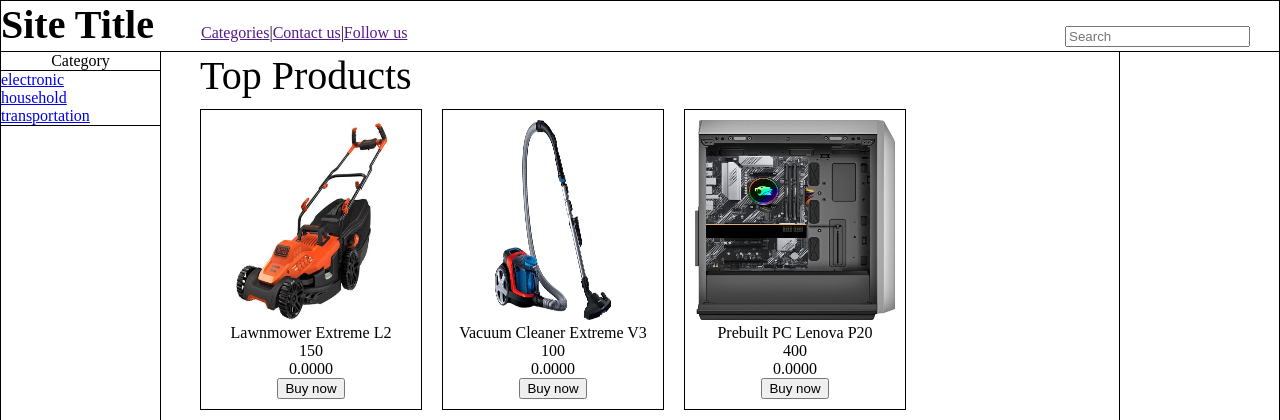
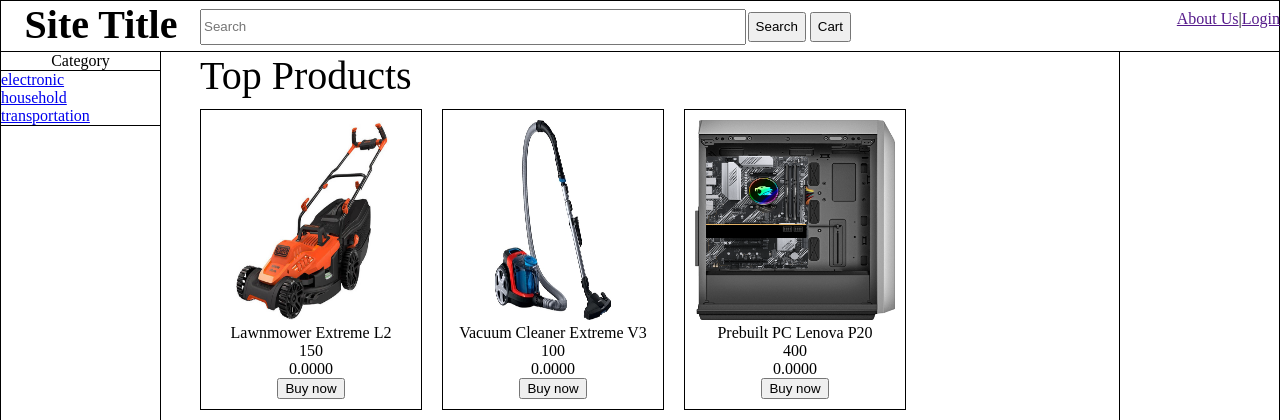
Before and after one commit to hbinh1120/web_assignment, a PHP site: page /product.php in a window 1280 px wide. Shown: the top 420 px of the page. Run offline with PHP 8.4, Linux system fonts and the light colour scheme; data comes from the database, SQL or seed files in the repository; data that the repository does not hold is empty.

Commit message:
add good UI frame

```diff
--- a/product.css
+++ b/product.css
@@ -3,6 +3,7 @@
 }
 
 .title {
+    text-align: center;
     width: 200px;
     font-size: 30pt;
     font-weight: bolder;
@@ -86,26 +87,54 @@ img {
 }
 
 .search1 {
-    padding-top: 10px;
+
 }
 
-@media screen and (min-width: 620px) {
+.search1 input{
+    height: 20px;
+    width: 300px;
+}
+
+.search1 button{
+    height: 30px;
+    margin-left: 2px;
+    margin-right: 2px;
+}
+
+.topnav{
+    top: 10px;
+    position:absolute;
+    right: 0px;
+    width: 20%;
+    text-align: right;
+}
+
+@media screen and (min-width: 720px) {
     .center {
         right: 160px;
         border-right: 1px solid black;
     }
 
     .search1 {
+        width: 60%;
         position: absolute;
-        right: 30px;
+        left: 200px;
         line-height: 50px;
+        margin-right: 12px;
     }
 
     .topbar {
         height: 50px;
     }
 
+
+
     .topnav, .search1 {
         display: inline-block;
     }
+
+    .search1 input{
+        height: 30px;
+        width: 70%;
+    }
 }
--- a/product.php
+++ b/product.php
@@ -9,8 +9,8 @@
 <body>
     <div class="topbar">
         <div class="title">Site Title</div><!--
-        --><div class="topnav"><a href="">Categories</a>|<a href="">Contact us</a>|<a href="">Follow us</a></div><!--
-        --><div class="search1"><input type="text" placeholder="Search"></div>
+        --><div class="search1"><input type="text" placeholder="Search"><button>Search</button><button>Cart</button></div><!--
+        --><div class="topnav"><a href="">About Us</a>|<a href="">Login</a></div>
     </div>
 
     <div class="main">
```
